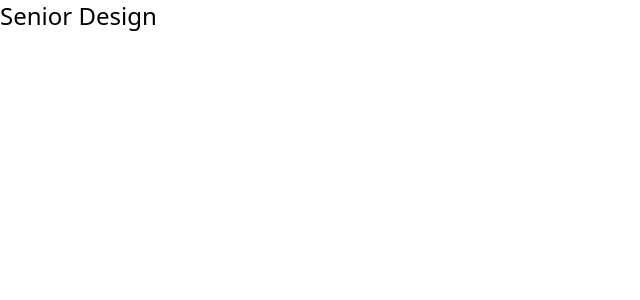
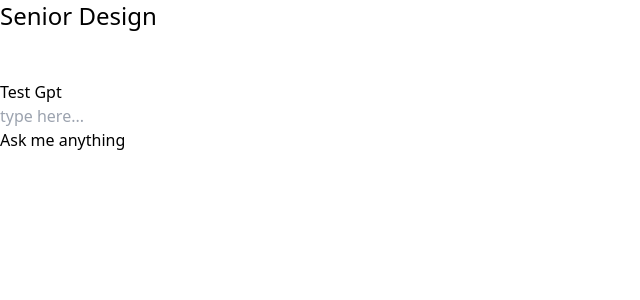
Before and after one commit to zikrya/Senior-Design-AI, a React (Vite) app: page / in a window 1280 px wide. Shown: the top 300 px of the page, without its empty margins (0-640 px from the left). Built offline with nearby package versions, Linux system fonts and the light colour scheme.

Commit message:
API Integration created // Server running

```diff
--- a/package.json
+++ b/package.json
@@ -11,6 +11,12 @@
   },
   "dependencies": {
     "autoprefixer": "^10.4.15",
+    "axios": "^1.5.1",
+    "body-parse": "^0.1.0",
+    "body-parser": "^1.20.2",
+    "cors": "^2.8.5",
+    "express": "^4.18.2",
+    "openai": "^4.11.1",
     "postcss": "^8.4.29",
     "react": "^18.2.0",
     "react-dom": "^18.2.0"
--- a/src/App.jsx
+++ b/src/App.jsx
@@ -1,11 +1,15 @@
 import { useState } from 'react'
 import './App.css'
+import ChatGpt from './components/ChatGpt'
 
 function App() {
 
   return (
     <>
     <p className='text-2xl'>Senior Design</p>
+    <br />
+    <br />
+    <ChatGpt/>
     </>
   )
 }
--- /dev/null
+++ b/src/components/ChatGpt.jsx
@@ -0,0 +1,56 @@
+import { useState } from "react";
+import axios from 'axios';
+
+const ChatGpt = () => {
+    const [prompt, setPrompt] = useState("");
+    const [response, setResponse] = useState("");
+    const [error, setError] = useState(""); // State to handle and display error messages
+
+    const HTTP = "http://localhost:8020/chat";
+
+    const handleSubmit = (e) => {
+        e.preventDefault();
+        // Resetting error state upon new submission
+        setError("");
+        axios.post(`${HTTP}`, { prompt })
+            .then(res => {
+                // Handling the possibility of receiving an error message as a response
+                if (res.status >= 400) {
+                    setError(`Error: ${res.status}. ${res.data}`);
+                } else {
+                    setResponse(res.data);
+                }
+            })
+            .catch(error => {
+                // Improved error handling
+                if (error.response) {
+                    // The request was made and the server responded with a status code outside the range of 2xx
+                    setError(`Error: ${error.response.status}. ${error.response.data}`);
+                } else if (error.request) {
+                    // The request was made but no response was received
+                    setError("Error: The request was sent but no response was received");
+                } else {
+                    // Something happened in setting up the request and triggered an Error
+                    setError(`Error: ${error.message}`);
+                }
+            });
+    }
+    const handlePrompt = (e) => setPrompt(e.target.value);
+
+    return (
+        <div>
+            <div>Test Gpt</div>
+            <form onSubmit={handleSubmit}>
+                <input type="text" placeholder="type here..." value={prompt} onChange={handlePrompt} />
+            </form>
+            <div>
+                {/* Display error message if there is an error */}
+                {error ? <p style={{ color: 'red' }}>{error}</p> : null}
+                {/* Display response or default message */}
+                <p>{response ? response : "Ask me anything"}</p>
+            </div>
+        </div>
+    );
+}
+
+export default ChatGpt;
```
Also changed, not shown: server.js (added, +43 -0 lines).
